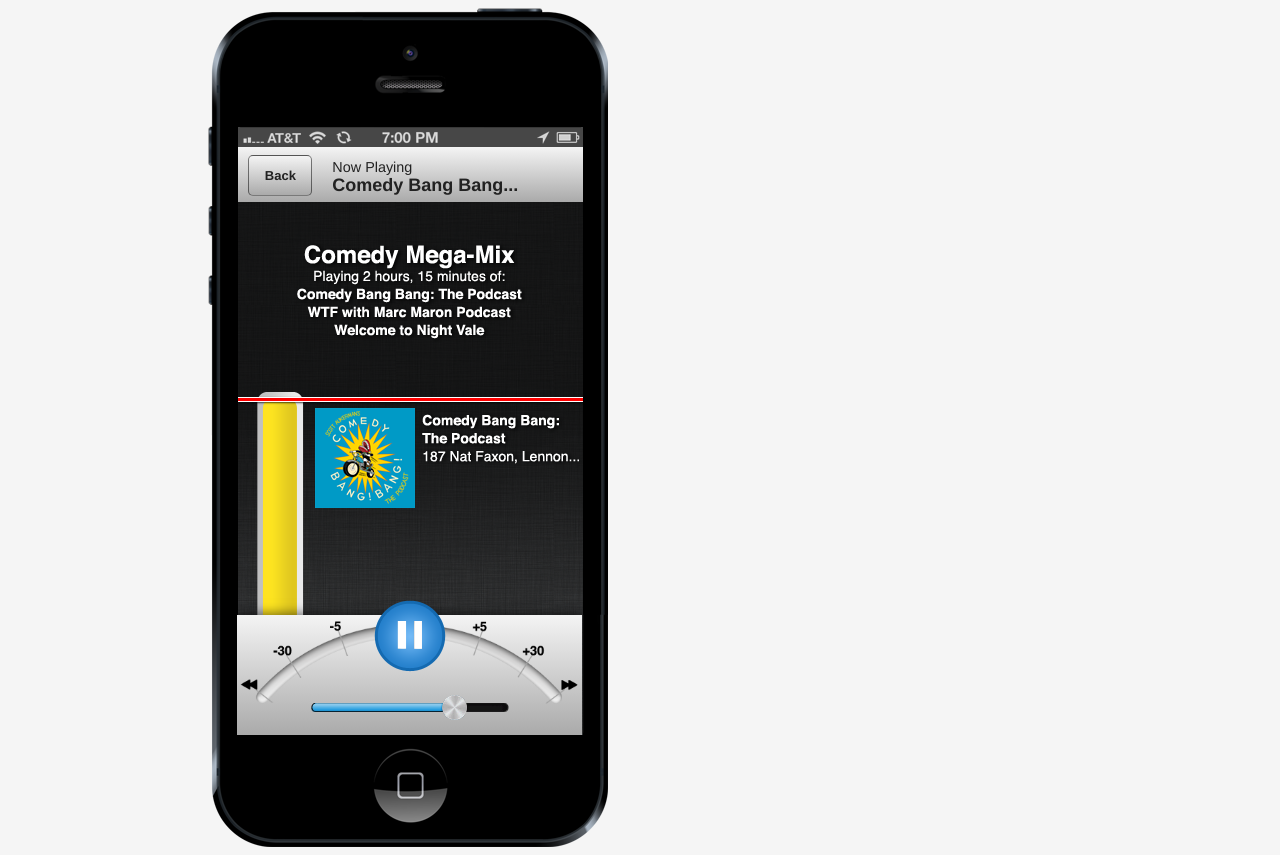
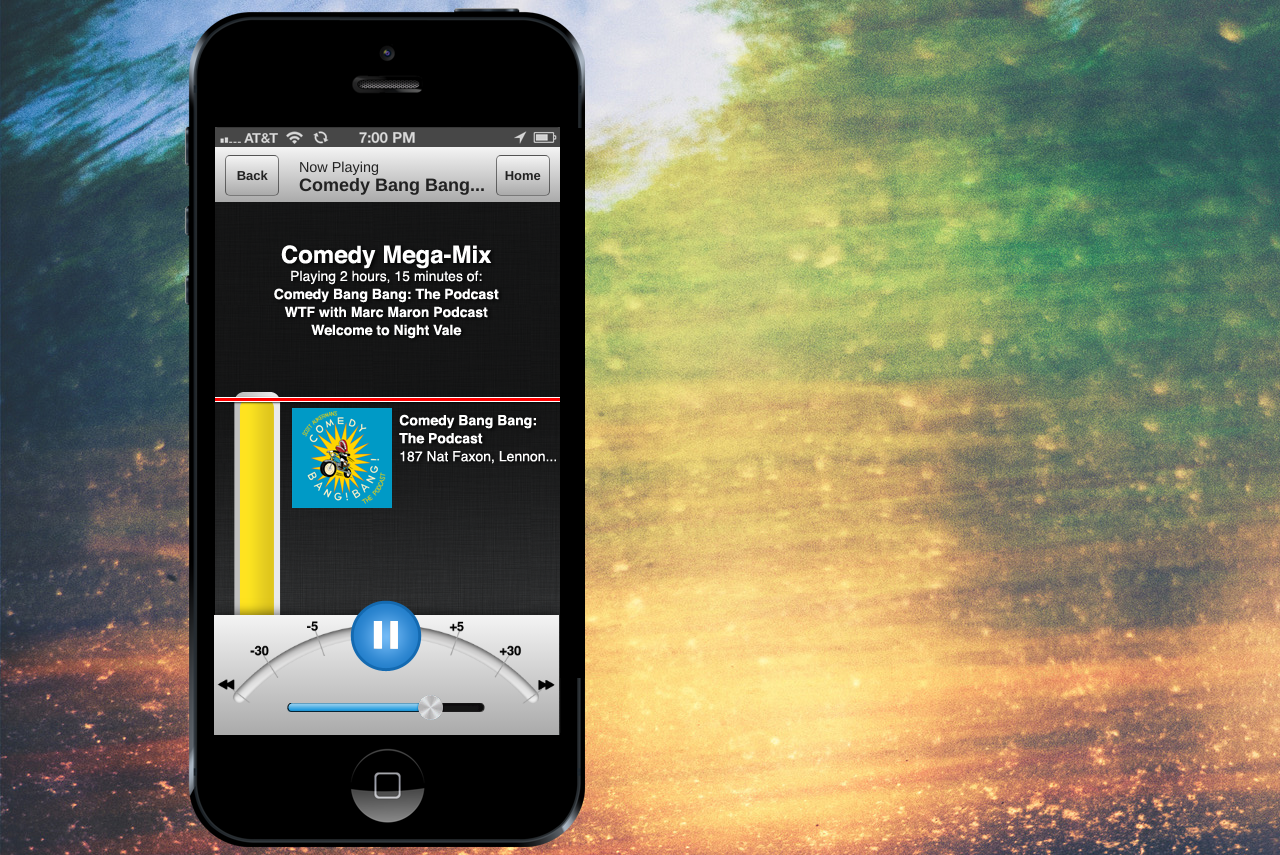
Before and after one commit to misoks/pod-proto, a PHP site: page /playback.php in a window 1280 px wide. Run offline with PHP 8.4, Linux system fonts and the light colour scheme.

Commit message:
finishing touches

```diff
--- a/header.php
+++ b/header.php
@@ -7,8 +7,8 @@
 
 <body>
 
+<div id="container">
 <div class="mask"></div>
-<div id="container">
 <div id="phone-frame"></div>
 <div id="phone-screen">
 
--- a/playback.php
+++ b/playback.php
@@ -6,13 +6,15 @@
 </head>
 
 <body>
+
+<div id="container" class="playback">
 <div class="mask"></div>
-<div id="container" class="playback">
     <div id="phone-frame"></div>
     <div id="phone-screen">
         <div class="playhead"></div>
         <div class="header-bar">
             <a class="back-button header-button" onClick="history.go(-1);return false;">Back</a>
+            <a class="home-button header-button" href="index.php">Home</a>
             <h1>
             <span class="h3">Now Playing</span><br>
             Comedy Bang Bang...</h1>
--- a/static/style.css
+++ b/static/style.css
@@ -3,16 +3,16 @@
     font-family: Helvetica;
     font-size: 15pt;
     text-align: center;
+    background-image: url('bg.jpg');
 }
 .mask {
     position: absolute;
-    left: 630px;
-    width: 100px;
-    height: 700px;
+    left: 375px;
+    width: 25px;
+    height: 550px;
+    top: 120px;
     z-index: 100;
-}
-body, .mask {
-   background-color: whitesmoke;
+    background-color: black;
 }
 h1, h2, h3, h4 {margin: 0; padding: 0; }
 h1 { font-size: 1.1em; }
@@ -33,11 +33,14 @@
 
 /*=============== LAYOUT ===============*/
 
+.title {
+
+}
 #container {
     width: 400px;
     height: 839px;
     position: relative;
-    margin-left: 200px;
+    margin-left: 14%;
 }
 #phone-frame {
     background-color: transparent;
@@ -69,9 +72,9 @@
 }
 .header-bar h1, .header-bar h3 {
     display: inline;
-    width: 54%;
+    width: 57%;
     position: absolute;
-    left: 23%; top: 35%;
+    left: 20%; top: 35%;
     margin: 0;
     text-align: center;
     overflow: visible;
@@ -83,7 +86,7 @@
     text-align: center;
     position: absolute;
     display: inline-block;
-    width: 18%;
+    width: 15%;
     top: 15%;
     border-radius: 5px;
     font-weight: bold;
@@ -94,7 +97,7 @@
     color: #222;
     text-decoration: none;
 }
-.back-button, .home-button {
+.back-button {
     left: 3%;
     padding: 12px 0px;
 }
@@ -102,11 +105,15 @@
     right: 3%;
     padding: 5px 0px;
 }
+.home-button {
+    right: 3%;
+    padding: 12px 0px;
+}
 #content-scroller {
     overflow: auto;
     overflow-x: hidden;
     height: 453px;
-    width: 450px;
+    width: 370px;
 }
 #content {
     padding: 25px 19px;
```
Also changed, not shown: static/IPhone.png, static/bg.jpg (added).
